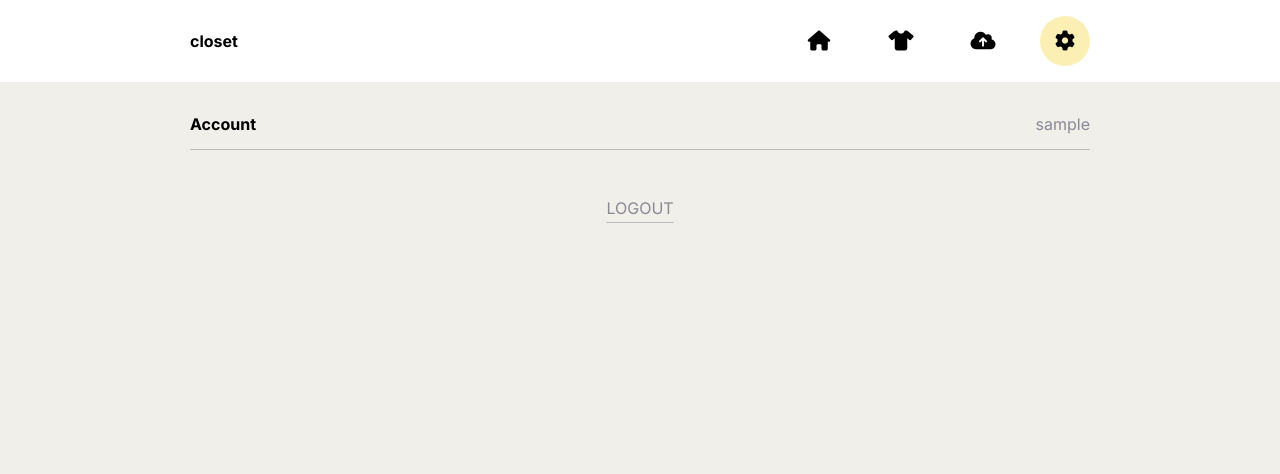
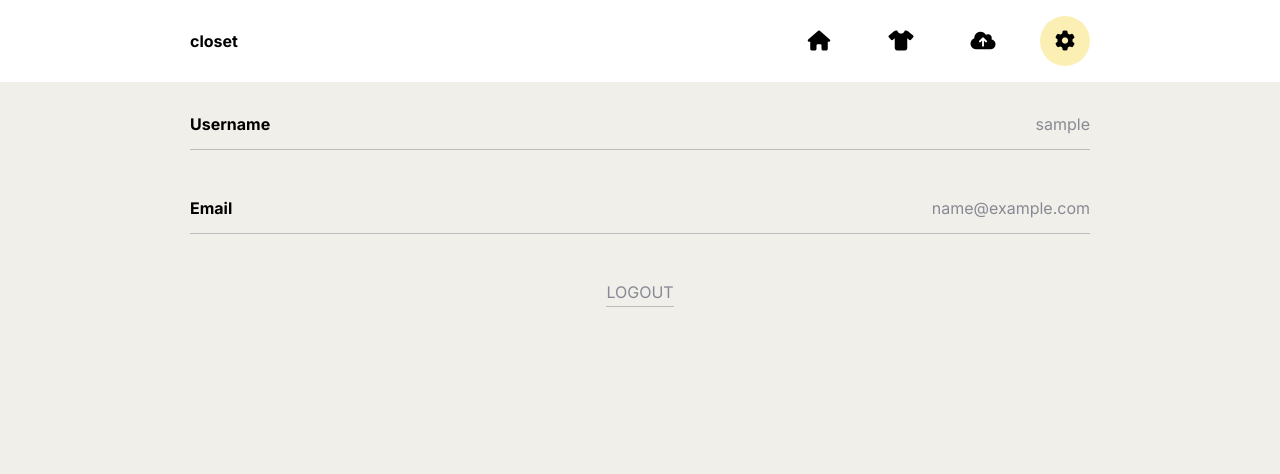
Before and after one commit to MGEternal/phplv1v2, a PHP site: page /setting.php in a window 1280 px wide. Shown: the top 474 px of the page. Run offline with PHP 8.4, Linux system fonts and the light colour scheme; the visitor is signed in with stand-in values (Sample User, id 1); tables that the repository leaves empty or names only in its code hold one stand-in row (values such as "Sample post"); some libraries are stand-ins or nearby versions.

Commit message:
update setting

```diff
--- a/login.php
+++ b/login.php
@@ -22,6 +22,7 @@ if ($result->num_rows > 0) {
     $row = $result->fetch_assoc();
     $_SESSION['user_id'] = $row["user_id"];
     $_SESSION['username'] = $username;
+
     header("Location: index.php");
 } else {
     // User not found, display error message
--- a/setting.php
+++ b/setting.php
@@ -1,6 +1,11 @@
 <?php
 session_start();
+include("connection.php");
 $username = $_SESSION['username'];
+$user_id = $_SESSION['user_id'];
+$sql="select * from users where user_id = '$user_id'";
+$result = $conn->query($sql);
+$row = $result->fetch_assoc();
 ?>
 <!DOCTYPE html>
 <html lang="en">
@@ -48,8 +53,12 @@ $username = $_SESSION['username'];
         <div class="setting">
           <div class="setting__items">
             <div class="setting__item">
-              <h2 class="setting__item-title">Account</h2>
+              <h2 class="setting__item-title">Username</h2>
               <p class="setting__item-subtitle"><?php echo $username; ?></p>
+            </div>
+            <div class="setting__item">
+              <h2 class="setting__item-title">Email</h2>
+              <p class="setting__item-subtitle"><?php echo $row["email"]; ?></p>
             </div>
           </div>
           <div class="setting__logout">
```
